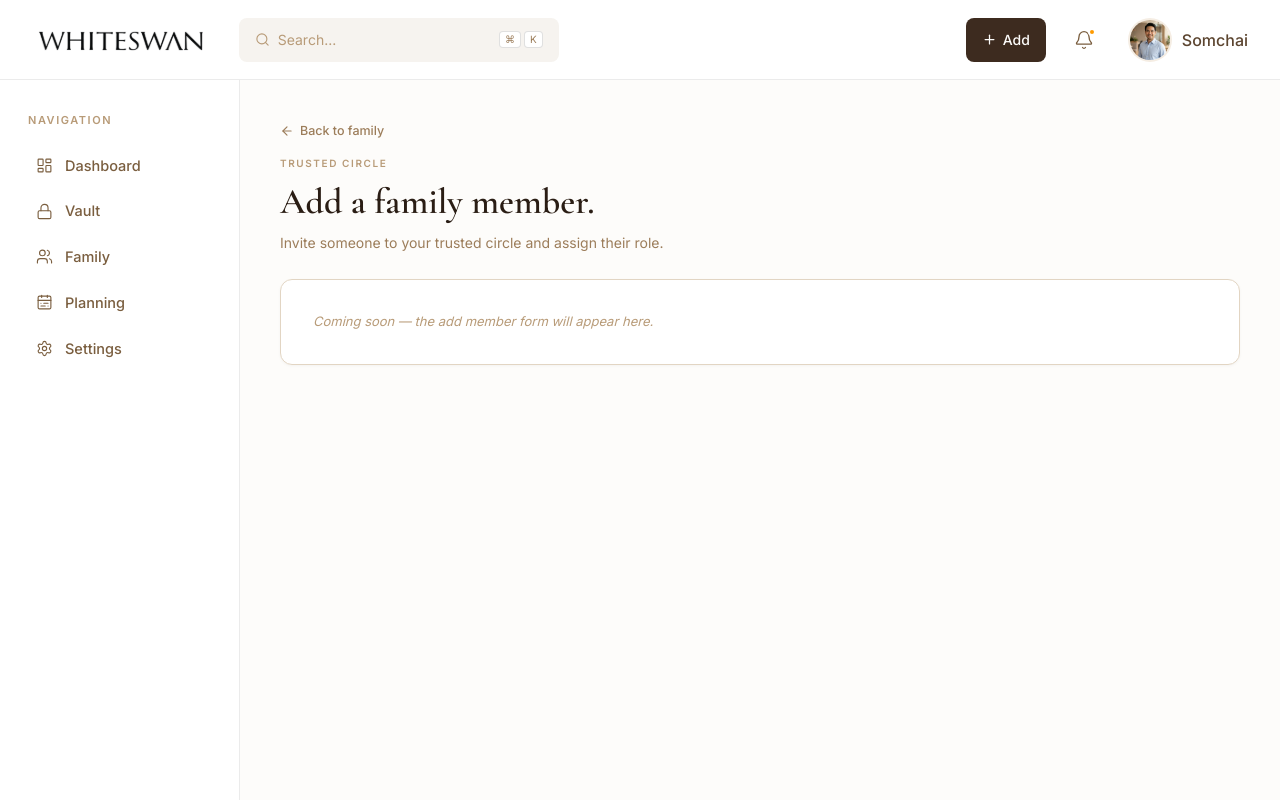
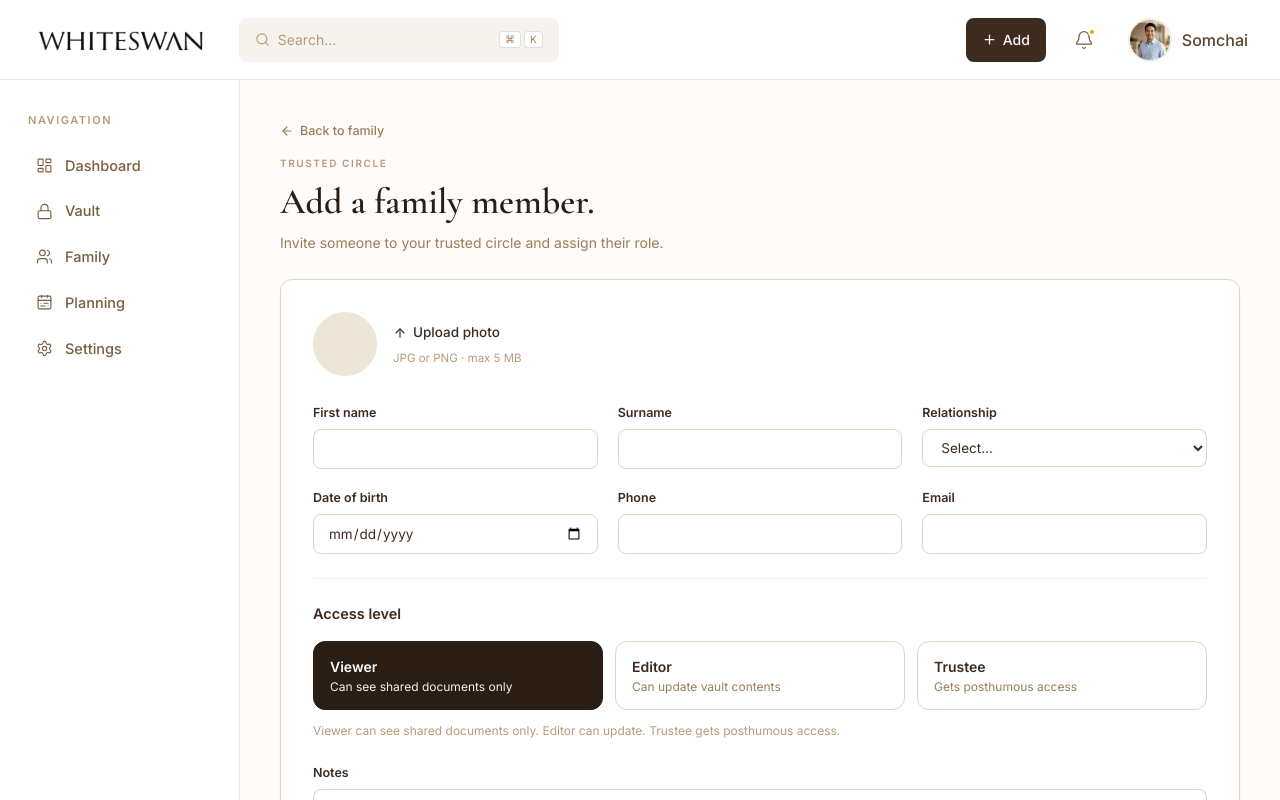
Before and after one commit to AruchaK/whiteswan, a React (Vite) app: page /family/add in a window 1280 px wide. Built offline with nearby package versions, Linux system fonts and the light colour scheme.

Commit message:
Family pages

```diff
--- a/src/components/AppLayout.jsx
+++ b/src/components/AppLayout.jsx
@@ -2,8 +2,6 @@ import { useState } from 'react'
 import { Link, useLocation } from 'react-router-dom'
 import {
   Search,
-  LayoutGrid,
-  List,
   Plus,
   Bell,
   LayoutDashboard,
--- a/src/pages/FamilyAddPage.jsx
+++ b/src/pages/FamilyAddPage.jsx
@@ -1,9 +1,88 @@
-import { Link } from 'react-router-dom'
-import { ArrowLeft } from 'lucide-react'
+import { useRef, useState } from 'react'
+import { Link, useNavigate } from 'react-router-dom'
+import { ArrowLeft, ArrowUp } from 'lucide-react'
 import AppLayout from '../components/AppLayout'
 import Card from '../components/ui/Card'
+import Button from '../components/ui/Button'
+
+const RELATIONSHIPS = ['Spouse', 'Child', 'Parent', 'Sibling', 'Grandparent', 'Grandchild', 'Other']
+
+const ACCESS_LEVELS = [
+  { key: 'viewer', label: 'Viewer', desc: 'Can see shared documents only' },
+  { key: 'editor', label: 'Editor', desc: 'Can update vault contents' },
+  { key: 'trustee', label: 'Trustee', desc: 'Gets posthumous access' },
+]
+
+const MAX_PHOTO_BYTES = 5 * 1024 * 1024
+
+const initialForm = {
+  firstName: '',
+  surname: '',
+  relationship: '',
+  dob: '',
+  phone: '',
+  email: '',
+  notes: '',
+}
 
 export default function FamilyAddPage() {
+  const navigate = useNavigate()
+  const fileInputRef = useRef(null)
+
+  const [form, setForm] = useState(initialForm)
+  const [accessLevel, setAccessLevel] = useState('viewer')
+  const [photoPreview, setPhotoPreview] = useState(null)
+  const [photoError, setPhotoError] = useState('')
+  const [errors, setErrors] = useState({})
+
+  const handleChange = (field) => (e) => {
+    setForm((prev) => ({ ...prev, [field]: e.target.value }))
+    setErrors((prev) => ({ ...prev, [field]: undefined }))
+  }
+
+  const handlePhotoSelect = (e) => {
+    const file = e.target.files?.[0]
+    if (!file) return
+
+    if (!['image/jpeg', 'image/png'].includes(file.type)) {
+      setPhotoError('Please upload a JPG or PNG file.')
+      return
+    }
+    if (file.size > MAX_PHOTO_BYTES) {
+      setPhotoError('File must be 5 MB or smaller.')
+      return
+    }
+
+    setPhotoError('')
+    const reader = new FileReader()
+    reader.onload = () => setPhotoPreview(reader.result)
+    reader.readAsDataURL(file)
+  }
+
+  const validate = () => {
+    const next = {}
+    if (!form.firstName.trim()) next.firstName = 'First name is required.'
+    if (!form.surname.trim()) next.surname = 'Surname is required.'
+    if (!form.relationship) next.relationship = 'Select a relationship.'
+    if (form.email && !/^[^\s@]+@[^\s@]+\.[^\s@]+$/.test(form.email)) {
+      next.email = 'Enter a valid email address.'
+    }
+    setErrors(next)
+    return Object.keys(next).length === 0
+  }
+
+  const handleSubmit = (e) => {
+    e.preventDefault()
+    if (!validate()) return
+    // No backend is wired up yet — this is a mock save (see CLAUDE.md).
+    navigate('/dashboard/family')
+  }
+
+  const inputClass = (field) =>
+    `text-[13.5px] text-espresso-800 bg-white border rounded-lg px-3.5 py-2.25 transition-colors duration-150 outline-none w-full box-border focus:border-espresso-400 ${
+      errors[field] ? 'border-red-400' : 'border-espresso-250'
+    }`
+
   return (
     <AppLayout>
       <div className="max-w-300 mx-auto space-y-6 animate-fade-in">
@@ -26,10 +105,155 @@ export default function FamilyAddPage() {
           </p>
         </section>
 
-        <Card className="p-8">
-          <p className="text-[13px] text-espresso-400 italic">
-            Coming soon — the add member form will appear here.
-          </p>
+        <Card className="p-6 md:p-8">
+          <form onSubmit={handleSubmit} noValidate>
+            {/* Photo upload */}
+            <div className="flex items-center gap-4 mb-7">
+              <div className="w-16 h-16 rounded-full bg-cream-300 shrink-0 overflow-hidden">
+                {photoPreview && (
+                  <img src={photoPreview} alt="" className="w-full h-full object-cover" />
+                )}
+              </div>
+              <div>
+                <button
+                  type="button"
+                  onClick={() => fileInputRef.current?.click()}
+                  className="inline-flex items-center gap-1.5 text-[13.5px] font-medium text-espresso-800 bg-transparent border-none p-0 cursor-pointer hover:text-espresso-600 transition-colors"
+                >
+                  <ArrowUp size={14} strokeWidth={2} />
+                  Upload photo
+                </button>
+                <p className="text-[11.5px] text-espresso-400 mt-1">JPG or PNG · max 5 MB</p>
+                {photoError && <p className="text-[11.5px] text-red-600 mt-1">{photoError}</p>}
+                <input
+                  ref={fileInputRef}
+                  type="file"
+                  accept="image/jpeg,image/png"
+                  onChange={handlePhotoSelect}
+                  className="hidden"
+                />
+              </div>
+            </div>
+
+            {/* Row 1 */}
+            <div className="grid grid-cols-1 md:grid-cols-3 gap-5 mb-5">
+              <div className="flex flex-col gap-1.5">
+                <label className="text-[12.5px] font-semibold text-espresso-800">First name</label>
+                <input
+                  type="text"
+                  className={inputClass('firstName')}
+                  value={form.firstName}
+                  onChange={handleChange('firstName')}
+                />
+                {errors.firstName && <p className="text-[11.5px] text-red-600">{errors.firstName}</p>}
+              </div>
+              <div className="flex flex-col gap-1.5">
+                <label className="text-[12.5px] font-semibold text-espresso-800">Surname</label>
+                <input
+                  type="text"
+                  className={inputClass('surname')}
+                  value={form.surname}
+                  onChange={handleChange('surname')}
+                />
+                {errors.surname && <p className="text-[11.5px] text-red-600">{errors.surname}</p>}
+              </div>
+              <div className="flex flex-col gap-1.5">
+                <label className="text-[12.5px] font-semibold text-espresso-800">Relationship</label>
+                <select
+                  className={`${inputClass('relationship')} cursor-pointer`}
+                  value={form.relationship}
+                  onChange={handleChange('relationship')}
+                >
+                  <option value="">Select...</option>
+                  {RELATIONSHIPS.map((r) => (
+                    <option key={r} value={r}>{r}</option>
+                  ))}
+                </select>
+                {errors.relationship && <p className="text-[11.5px] text-red-600">{errors.relationship}</p>}
+              </div>
+            </div>
+
+            {/* Row 2 */}
+            <div className="grid grid-cols-1 md:grid-cols-3 gap-5 mb-6">
+              <div className="flex flex-col gap-1.5">
+                <label className="text-[12.5px] font-semibold text-espresso-800">Date of birth</label>
+                <input
+                  type="date"
+                  className={inputClass('dob')}
+                  value={form.dob}
+                  onChange={handleChange('dob')}
+                />
+              </div>
+              <div className="flex flex-col gap-1.5">
+                <label className="text-[12.5px] font-semibold text-espresso-800">Phone</label>
+                <input
+                  type="tel"
+                  className={inputClass('phone')}
+                  value={form.phone}
+                  onChange={handleChange('phone')}
+                />
+              </div>
+              <div className="flex flex-col gap-1.5">
+                <label className="text-[12.5px] font-semibold text-espresso-800">Email</label>
+                <input
+                  type="email"
+                  className={inputClass('email')}
+                  value={form.email}
+                  onChange={handleChange('email')}
+                />
+                {errors.email && <p className="text-[11.5px] text-red-600">{errors.email}</p>}
+              </div>
+            </div>
+
+            <div className="border-t border-black/6 pt-6 mb-6">
+              <h3 className="text-[14.5px] font-semibold text-espresso-800 mb-4">Access level</h3>
+              <div className="grid grid-cols-1 sm:grid-cols-3 gap-3">
+                {ACCESS_LEVELS.map((level) => {
+                  const isSelected = accessLevel === level.key
+                  return (
+                    <button
+                      key={level.key}
+                      type="button"
+                      onClick={() => setAccessLevel(level.key)}
+                      className={`text-left rounded-xl border px-4 py-3.5 cursor-pointer transition-all duration-150 ${
+                        isSelected
+                          ? 'bg-espresso-900 border-espresso-900 text-cream-50'
+                          : 'bg-white border-espresso-250 text-espresso-800 hover:border-espresso-400'
+                      }`}
+                    >
+                      <p className="text-[14px] font-semibold mb-0.5">{level.label}</p>
+                      <p className={`text-[12px] leading-snug ${isSelected ? 'text-cream-200' : 'text-espresso-500'}`}>
+                        {level.desc}
+                      </p>
+                    </button>
+                  )
+                })}
+              </div>
+              <p className="text-[12px] text-espresso-400 mt-3">
+                Viewer can see shared documents only. Editor can update. Trustee gets posthumous access.
+              </p>
+            </div>
+
+            <div className="flex flex-col gap-1.5 mb-7">
+              <label className="text-[12.5px] font-semibold text-espresso-800">Notes</label>
+              <textarea
+                rows={4}
+                placeholder="Any private context about this person..."
+                className="text-[13.5px] text-espresso-800 bg-white border border-espresso-250 rounded-lg px-3.5 py-2.5 transition-colors duration-150 outline-none w-full box-border resize-none focus:border-espresso-400 placeholder:text-espresso-400"
+                value={form.notes}
+                onChange={handleChange('notes')}
+              />
+            </div>
+
+            <div className="flex items-center justify-end gap-3">
+              <Button as={Link} to="/dashboard/family" variant="outline" className="text-[13.5px] font-medium rounded-full px-5 py-2.25 no-underline">
+                Cancel
+              </Button>
+              <Button type="submit" variant="dark" className="text-[13.5px] font-semibold rounded-full px-5 py-2.25">
+                Save member
+              </Button>
+            </div>
+          </form>
         </Card>
       </div>
     </AppLayout>
```
Also changed, not shown: 1 other file (tests, documents, lock files or other folders).
